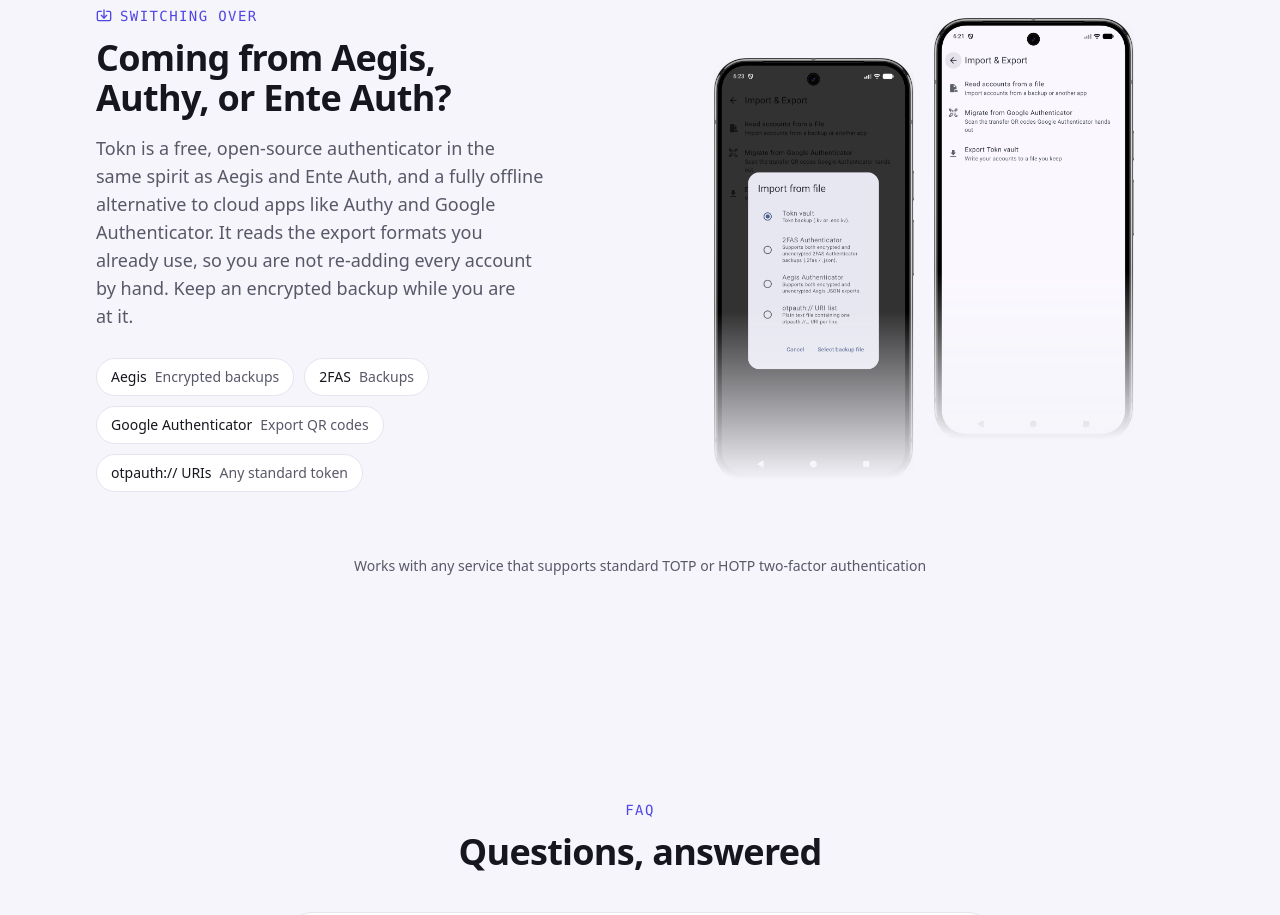
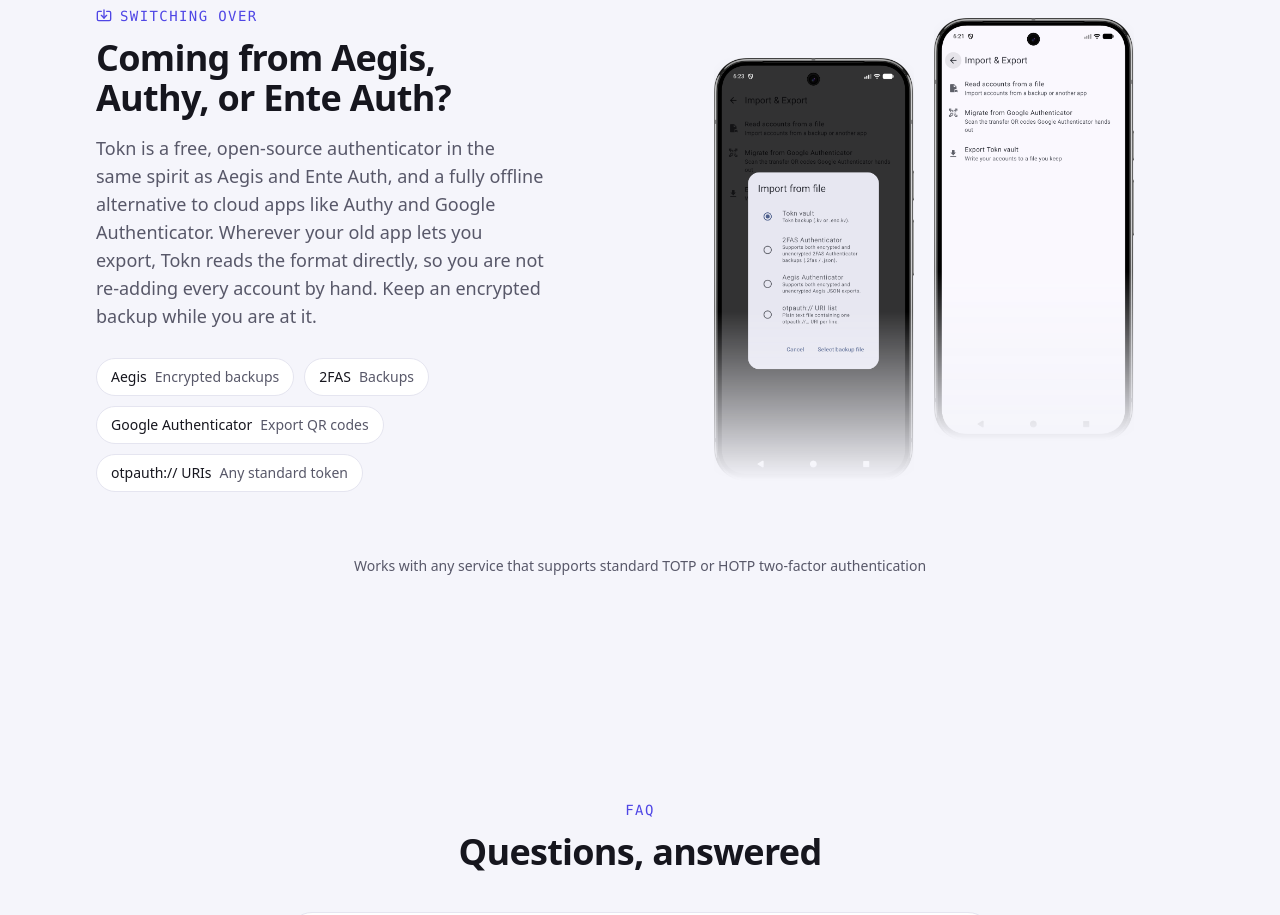
Before and after one commit to tokn-authenticator/website, a Next.js app: page / in a window 1280 px wide. Shown: the part 3900-4815 px from the top of the page. Built offline with nearby package versions, Linux system fonts and the light colour scheme.

Commit message:
update text

```diff
--- a/components/Switching.tsx
+++ b/components/Switching.tsx
@@ -23,9 +23,9 @@
           </h2>
           <p className="mt-4 max-w-md text-pretty text-lg text-muted">
             Tokn is a free, open-source authenticator in the same spirit as Aegis and Ente Auth, and
-            a fully offline alternative to cloud apps like Authy and Google Authenticator. It reads
-            the export formats you already use, so you are not re-adding every account by hand. Keep
-            an encrypted backup while you are at it.
+            a fully offline alternative to cloud apps like Authy and Google Authenticator. Wherever
+            your old app lets you export, Tokn reads the format directly, so you are not re-adding
+            every account by hand. Keep an encrypted backup while you are at it.
           </p>
 
           <div className="mt-7 flex flex-wrap gap-2.5">
```
